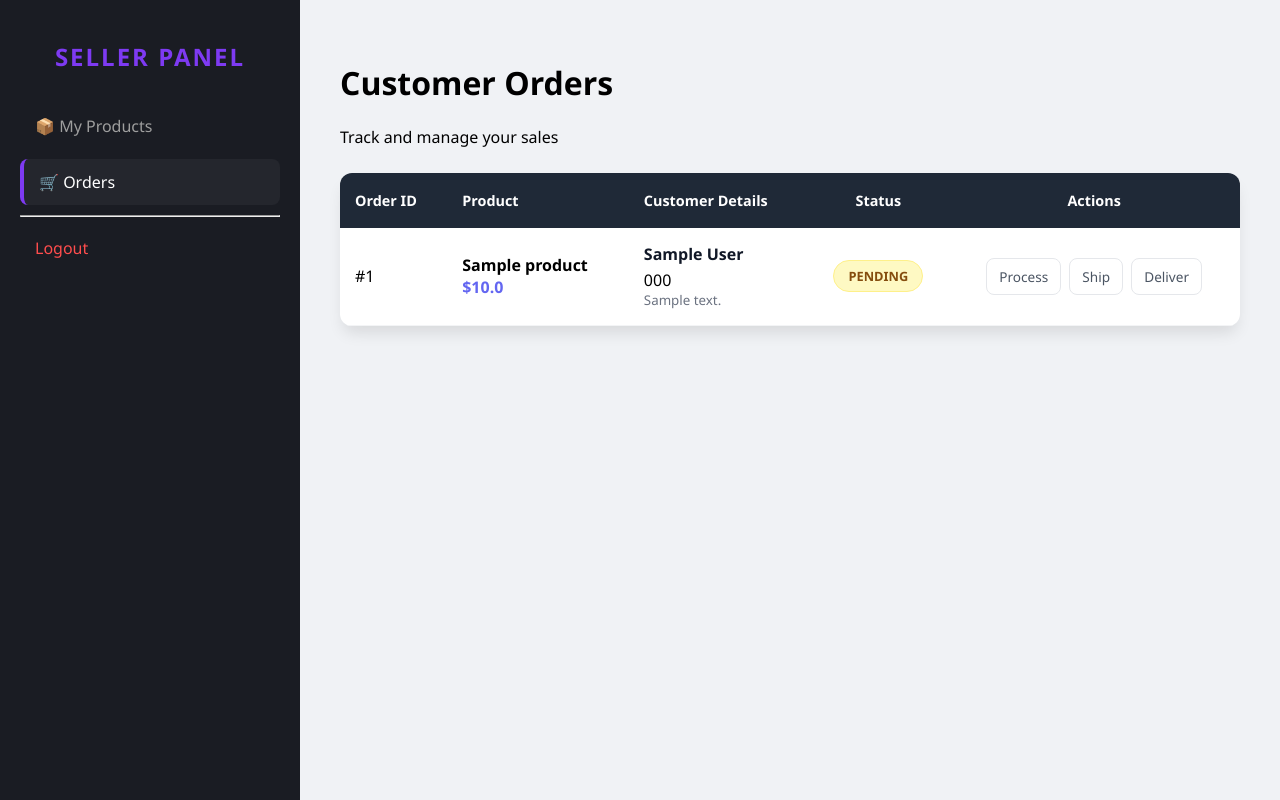
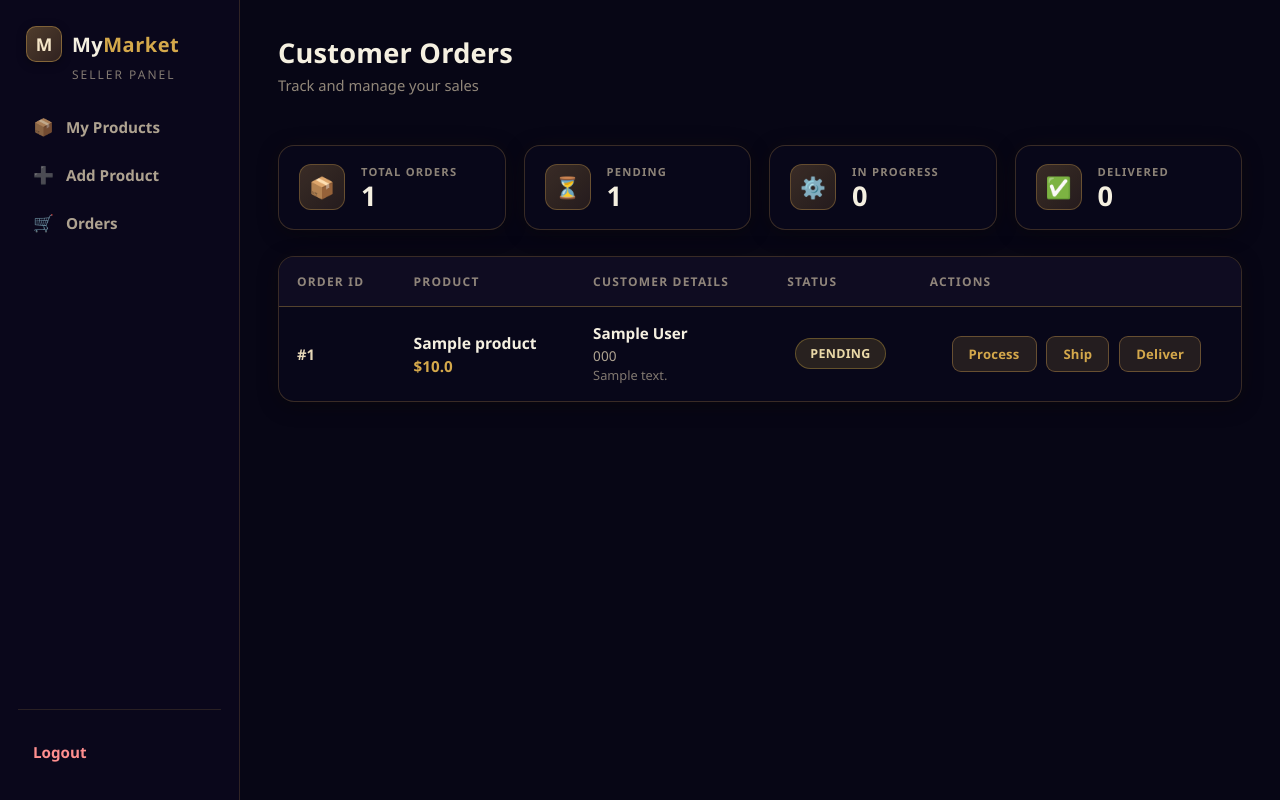
Before and after one commit to yaroslav-yarmak/flask-marketplace, a Flask app: template templates/seller_orders.html in a window 1280 px wide. Run offline with Flask 3, Linux system fonts and the light colour scheme; the template is opened without the code that fills it: values that come from a table or form of the project are taken from there, others are empty; tables that the repository leaves empty hold one stand-in row (values such as "Sample post").

Commit message:
Redesign seller orders page

```diff
--- /dev/null
+++ b/static/seller_orders_page.css
@@ -0,0 +1,469 @@
+/* =========================================================
+   SELLER ORDERS — Japanese Marketplace Theme
+   Sidebar replicated from dashboard.css (visual identical).
+   Dedicated stylesheet — used ONLY by templates/seller_orders.html
+   ========================================================= */
+
+/* --- BASE --- */
+* {
+    box-sizing: border-box;
+}
+
+html {
+    scroll-behavior: smooth;
+}
+
+body {
+    margin: 0;
+    padding: 0;
+    font-family: 'Segoe UI', Tahoma, Geneva, Verdana, sans-serif;
+    background: #070615;
+    min-height: 100vh;
+    color: #f5f0e1;
+}
+
+/* --- LAYOUT --- */
+.dashboard-wrap {
+    display: flex;
+    min-height: 100vh;
+}
+
+/* ============ SIDEBAR (replicated from dashboard.css) ============ */
+.sidebar {
+    width: 240px;
+    min-width: 240px;
+    background: rgba(10, 8, 28, 0.92);
+    border-right: 1px solid rgba(184, 142, 72, 0.22);
+    display: flex;
+    flex-direction: column;
+    padding: 26px 18px;
+    position: sticky;
+    top: 0;
+    height: 100vh;
+}
+
+.brand {
+    display: flex;
+    align-items: center;
+    gap: 10px;
+    padding: 0 8px;
+}
+
+.brand-mark {
+    width: 36px;
+    height: 36px;
+    border-radius: 10px;
+    background: linear-gradient(135deg, rgba(184, 142, 72, 0.4) 0%, rgba(140, 100, 45, 0.3) 100%);
+    border: 1px solid rgba(184, 142, 72, 0.55);
+    color: #f5e6c8;
+    font-weight: 800;
+    font-size: 1.1rem;
+    display: flex;
+    align-items: center;
+    justify-content: center;
+    box-shadow: 0 2px 10px rgba(0, 0, 0, 0.35);
+}
+
+.brand-text {
+    font-size: 1.25rem;
+    font-weight: 800;
+    letter-spacing: 0.5px;
+    color: #f5f0e1;
+}
+
+.brand-text span {
+    color: #d4a84b;
+}
+
+.brand-sub {
+    margin: 4px 0 22px 54px;
+    font-size: 0.75rem;
+    letter-spacing: 2px;
+    text-transform: uppercase;
+    color: rgba(230, 215, 184, 0.55);
+}
+
+.nav {
+    display: flex;
+    flex-direction: column;
+    gap: 4px;
+}
+
+.nav-link {
+    display: flex;
+    align-items: center;
+    gap: 12px;
+    padding: 11px 14px;
+    border-radius: 10px;
+    color: rgba(230, 215, 184, 0.75);
+    text-decoration: none;
+    font-weight: 600;
+    font-size: 0.95rem;
+    transition: background 0.25s, color 0.25s, border-color 0.25s, box-shadow 0.25s;
+    border: 1px solid transparent;
+}
+
+.nav-icon {
+    font-size: 1.05rem;
+    line-height: 1;
+}
+
+.nav-link:hover {
+    color: #f5f0e1;
+    background: rgba(30, 27, 55, 0.6);
+}
+
+.nav-link.active {
+    background: linear-gradient(135deg, rgba(184, 142, 72, 0.28) 0%, rgba(140, 100, 45, 0.22) 100%);
+    color: #d4a84b;
+    border-color: rgba(184, 142, 72, 0.5);
+    box-shadow:
+        0 2px 10px rgba(0, 0, 0, 0.3),
+        inset 0 0 12px rgba(184, 142, 72, 0.08);
+}
+
+.sidebar-footer {
+    margin-top: auto;
+    padding-top: 20px;
+    border-top: 1px solid rgba(184, 142, 72, 0.18);
+}
+
+.logout-link {
+    color: #ff8f8f;
+}
+
+.logout-link:hover {
+    color: #ffb3b3;
+    background: rgba(120, 40, 40, 0.25);
+}
+
+/* ============ MAIN ============ */
+.main {
+    flex: 1;
+    padding: 34px 38px;
+    min-width: 0;
+}
+
+/* --- TOP BAR --- */
+.top-bar {
+    display: flex;
+    justify-content: space-between;
+    align-items: center;
+    margin-bottom: 26px;
+}
+
+.title-block h1 {
+    margin: 0 0 4px 0;
+    font-size: 1.7rem;
+    font-weight: 800;
+    letter-spacing: 0.2px;
+    color: #f5f0e1;
+}
+
+.subtitle {
+    margin: 0;
+    color: rgba(230, 215, 184, 0.62);
+    font-size: 0.92rem;
+}
+
+/* ============ FLASH MESSAGES ============ */
+.flash-container {
+    margin-bottom: 24px;
+    display: flex;
+    flex-direction: column;
+    gap: 10px;
+    align-items: flex-end;
+}
+
+.flash-item {
+    padding: 13px 18px;
+    border-radius: 10px;
+    font-size: 0.9rem;
+    font-weight: 600;
+    line-height: 1.4;
+    min-width: 280px;
+    background: rgba(40, 110, 60, 0.3);
+    color: #a9d8b4;
+    border: 1px solid rgba(70, 150, 90, 0.4);
+    box-shadow: 0 4px 12px rgba(0, 0, 0, 0.3);
+    animation: fadeInRight 0.5s ease-out;
+}
+
+.flash-item.flash-danger {
+    background: rgba(120, 40, 40, 0.35);
+    color: #f0b0b0;
+    border: 1px solid rgba(200, 80, 80, 0.4);
+}
+
+@keyframes fadeInRight {
+    from { opacity: 0; transform: translateX(20px); }
+    to { opacity: 1; transform: translateX(0); }
+}
+
+/* ============ SUMMARY CARDS ============ */
+.stats-grid {
+    display: grid;
+    grid-template-columns: repeat(4, minmax(0, 1fr));
+    gap: 18px;
+    margin-bottom: 26px;
+}
+
+.stat-card {
+    display: flex;
+    align-items: center;
+    gap: 16px;
+    padding: 18px 20px;
+    background: rgba(10, 8, 28, 0.78);
+    backdrop-filter: blur(12px);
+    -webkit-backdrop-filter: blur(12px);
+    border: 1px solid rgba(184, 142, 72, 0.28);
+    border-radius: 16px;
+    box-shadow:
+        0 4px 20px rgba(0, 0, 0, 0.35),
+        0 0 28px rgba(184, 142, 72, 0.05);
+    transition: transform 0.2s, border-color 0.2s, box-shadow 0.2s;
+}
+
+.stat-card:hover {
+    border-color: rgba(184, 142, 72, 0.45);
+    transform: translateY(-2px);
+    box-shadow:
+        0 8px 26px rgba(0, 0, 0, 0.45),
+        0 0 34px rgba(184, 142, 72, 0.08);
+}
+
+.stat-icon {
+    width: 46px;
+    height: 46px;
+    min-width: 46px;
+    border-radius: 12px;
+    background: linear-gradient(135deg, rgba(184, 142, 72, 0.28) 0%, rgba(140, 100, 45, 0.22) 100%);
+    border: 1px solid rgba(184, 142, 72, 0.4);
+    display: flex;
+    align-items: center;
+    justify-content: center;
+    font-size: 1.3rem;
+}
+
+.stat-body {
+    min-width: 0;
+}
+
+.stat-label {
+    margin: 0 0 2px 0;
+    font-size: 0.7rem;
+    font-weight: 700;
+    letter-spacing: 1.2px;
+    text-transform: uppercase;
+    color: rgba(230, 215, 184, 0.6);
+    white-space: nowrap;
+}
+
+.stat-value {
+    margin: 0;
+    font-size: 1.7rem;
+    font-weight: 800;
+    line-height: 1.1;
+    color: #f5f0e1;
+}
+
+/* ============ ORDERS TABLE ============ */
+.orders-panel {
+    background: rgba(10, 8, 28, 0.78);
+    backdrop-filter: blur(12px);
+    -webkit-backdrop-filter: blur(12px);
+    border: 1px solid rgba(184, 142, 72, 0.28);
+    border-radius: 16px;
+    box-shadow:
+        0 4px 20px rgba(0, 0, 0, 0.35),
+        0 0 28px rgba(184, 142, 72, 0.05);
+    overflow: hidden;
+}
+
+.orders-table {
+    width: 100%;
+    border-collapse: collapse;
+    font-size: 0.92rem;
+}
+
+.orders-table thead th {
+    padding: 16px 18px;
+    text-align: left;
+    font-weight: 700;
+    font-size: 0.75rem;
+    letter-spacing: 1.2px;
+    text-transform: uppercase;
+    color: rgba(230, 215, 184, 0.6);
+    background: rgba(20, 18, 40, 0.6);
+    border-bottom: 1px solid rgba(184, 142, 72, 0.25);
+    white-space: nowrap;
+}
+
+.orders-table tbody td {
+    padding: 16px 18px;
+    border-bottom: 1px solid rgba(184, 142, 72, 0.12);
+    vertical-align: middle;
+    color: #e6d7b8;
+}
+
+.orders-table tbody tr:last-child td {
+    border-bottom: none;
+}
+
+.orders-table tbody tr {
+    transition: background 0.2s;
+}
+
+.orders-table tbody tr:hover {
+    background: rgba(20, 18, 40, 0.5);
+}
+
+/* Order ID */
+.order-id {
+    font-weight: 800;
+    color: #d4a84b;
+    white-space: nowrap;
+}
+
+/* Product cell */
+.product-cell strong {
+    color: #f5f0e1;
+    display: block;
+    font-size: 0.98rem;
+}
+
+.product-price {
+    color: #d4a84b;
+    font-weight: 700;
+    font-size: 0.95rem;
+    margin-top: 2px;
+}
+
+/* Customer cell */
+.customer-info strong {
+    color: #f5f0e1;
+    display: block;
+    margin-bottom: 3px;
+    font-size: 0.95rem;
+}
+
+.customer-info span {
+    color: rgba(230, 215, 184, 0.75);
+    display: block;
+    font-size: 0.85rem;
+}
+
+.customer-info small {
+    color: rgba(230, 215, 184, 0.55);
+    line-height: 1.4;
+    display: block;
+    font-size: 0.8rem;
+    margin-top: 2px;
+}
+
+/* Status badge */
+.status-cell {
+    text-align: center;
+    white-space: nowrap;
+}
+
+.status-badge {
+    padding: 6px 14px;
+    border-radius: 999px;
+    font-size: 0.78rem;
+    font-weight: 700;
+    text-transform: uppercase;
+    letter-spacing: 0.3px;
+    display: inline-block;
+}
+
+.status-pending {
+    background: rgba(190, 155, 60, 0.18);
+    color: #ead9a8;
+    border: 1px solid rgba(190, 155, 60, 0.4);
+}
+
+.status-processing {
+    background: rgba(80, 125, 200, 0.18);
+    color: #b8d0f0;
+    border: 1px solid rgba(90, 140, 210, 0.4);
+}
+
+.status-shipped {
+    background: rgba(130, 110, 220, 0.18);
+    color: #c9c2ef;
+    border: 1px solid rgba(140, 120, 230, 0.4);
+}
+
+.status-delivered {
+    background: rgba(70, 150, 90, 0.22);
+    color: #a9d8b4;
+    border: 1px solid rgba(70, 150, 90, 0.4);
+}
+
+.status-cancelled {
+    background: rgba(120, 40, 40, 0.3);
+    color: #f0b0b0;
+    border: 1px solid rgba(200, 80, 80, 0.4);
+}
+
+/* Action buttons */
+.actions-cell {
+    text-align: center;
+    white-space: nowrap;
+}
+
+.action-btn {
+    display: inline-block;
+    padding: 8px 16px;
+    margin: 3px 3px;
+    border-radius: 9px;
+    text-decoration: none;
+    font-size: 0.82rem;
+    font-weight: 700;
+    letter-spacing: 0.2px;
+    background: rgba(184, 142, 72, 0.16);
+    border: 1px solid rgba(184, 142, 72, 0.45);
+    color: #d4a84b;
+    transition: background 0.2s, border-color 0.2s, transform 0.2s, box-shadow 0.2s;
+}
+
+.action-btn:hover {
+    background: rgba(184, 142, 72, 0.3);
+    border-color: rgba(184, 142, 72, 0.7);
+    color: #f5e6c8;
+    transform: translateY(-1px);
+    box-shadow: 0 4px 14px rgba(0, 0, 0, 0.35);
+}
+
+/* ============ EMPTY STATE ============ */
+.empty-state {
+    text-align: center;
+    padding: 70px 30px;
+    background: rgba(10, 8, 28, 0.72);
+    backdrop-filter: blur(10px);
+    -webkit-backdrop-filter: blur(10px);
+    border: 1px dashed rgba(184, 142, 72, 0.35);
+    border-radius: 18px;
+    box-shadow: 0 4px 18px rgba(0, 0, 0, 0.3);
+}
+
+.empty-icon {
+    font-size: 3.2rem;
+    margin-bottom: 14px;
+    opacity: 0.85;
+}
+
+.empty-state h2 {
+    margin: 0 0 8px 0;
+    font-size: 1.4rem;
+    font-weight: 800;
+    color: #f5f0e1;
+}
+
+.empty-state p {
+    margin: 0;
+    max-width: 380px;
+    color: rgba(230, 215, 184, 0.65);
+    line-height: 1.5;
+}
--- a/templates/seller_orders.html
+++ b/templates/seller_orders.html
@@ -2,94 +2,170 @@
 <html lang="en">
 <head>
     <meta charset="UTF-8">
-    <title>My Orders - Seller Panel</title>
-    <link rel="stylesheet" href="{{ url_for('static', filename='admin.css') }}">
-    <link rel="stylesheet" href="{{ url_for('static', filename='seller_orders.css') }}">
+    <meta name="viewport" content="width=device-width, initial-scale=1.0">
+    <title>Customer Orders - Seller Panel</title>
+    <link rel="stylesheet" href="{{ url_for('static', filename='seller_orders_page.css') }}">
 </head>
+
 <body>
-<div class="admin-container">
-    <aside class="admin-sidebar">
-        <div class="sidebar-header"><h2>Seller Panel</h2></div>
-        <nav>
-            <ul>
-                <li><a href="/dashboard">📦 My Products</a></li>
-                <li class="active"><a href="/orders">🛒 Orders</a></li>
-                <hr>
-                <li><a href="/logout" class="logout">Logout</a></li>
-            </ul>
+
+<!-- Summary stats computed from existing orders data only -->
+{% set ns = namespace(pending=0, in_progress=0, delivered=0) %}
+{% for order in orders %}
+    {% if order.status == 'Pending' %}
+        {% set ns.pending = ns.pending + 1 %}
+    {% elif order.status == 'Processing' or order.status == 'Shipped' %}
+        {% set ns.in_progress = ns.in_progress + 1 %}
+    {% elif order.status == 'Delivered' %}
+        {% set ns.delivered = ns.delivered + 1 %}
+    {% endif %}
+{% endfor %}
+
+<div class="dashboard-wrap">
+
+    <!-- SIDEBAR -->
+    <aside class="sidebar">
+        <div class="brand">
+            <span class="brand-mark">M</span>
+            <span class="brand-text">My<span>Market</span></span>
+        </div>
+        <p class="brand-sub">Seller Panel</p>
+
+        <nav class="nav">
+            <a href="/dashboard" class="nav-link {% if request.path == '/dashboard' %}active{% endif %}">
+                <span class="nav-icon">📦</span>
+                <span>My Products</span>
+            </a>
+
+            <a href="/add-product" class="nav-link {% if request.path == '/add-product' %}active{% endif %}">
+                <span class="nav-icon">➕</span>
+                <span>Add Product</span>
+            </a>
+
+            <a href="/orders" class="nav-link {% if request.path == '/orders' %}active{% endif %}">
+                <span class="nav-icon">🛒</span>
+                <span>Orders</span>
+            </a>
         </nav>
+
+        <div class="sidebar-footer">
+            <a href="/logout" class="nav-link logout-link">Logout</a>
+        </div>
     </aside>
 
-    <main class="admin-main">
-        <header>
+    <!-- MAIN -->
+    <main class="main">
+
+        <header class="top-bar">
+            <div class="title-block">
                 <h1>Customer Orders</h1>
-            <p>Track and manage your sales</p>
+                <p class="subtitle">Track and manage your sales</p>
+            </div>
         </header>
-        <div style="position: relative;">
+
+        <div class="flash-container">
             {% with messages = get_flashed_messages(with_categories=true) %}
               {% if messages %}
-                <div style="position: absolute; top: -60px; right: 0; z-index: 1000; min-width: 300px;">
                 {% for category, message in messages %}
-                    <div style="padding: 12px 20px; border-radius: 8px; background-color: #dcfce7; color: #166534; border: 1px solid #bbf7d0; box-shadow: 0 4px 6px rgba(0,0,0,0.1); font-size: 0.9em; animation: fadeInRight 0.5s ease-out;">
+                  <div class="flash-item flash-{{ category if category != 'message' else 'success' }}">
                     ✅ {{ message }}
                   </div>
                 {% endfor %}
-                </div>
               {% endif %}
             {% endwith %}
         </div>
 
-        <style>
-        @keyframes fadeInRight {
-            from { opacity: 0; transform: translateX(20px); }
-            to { opacity: 1; transform: translateX(0); }
-        }
-        </style>
+        <!-- SUMMARY CARDS -->
+        <section class="stats-grid">
+            <div class="stat-card">
+                <div class="stat-icon">📦</div>
+                <div class="stat-body">
+                    <p class="stat-label">Total Orders</p>
+                    <p class="stat-value">{{ orders|length }}</p>
+                </div>
+            </div>
+
+            <div class="stat-card">
+                <div class="stat-icon">⏳</div>
+                <div class="stat-body">
+                    <p class="stat-label">Pending</p>
+                    <p class="stat-value">{{ ns.pending }}</p>
+                </div>
+            </div>
+
+            <div class="stat-card">
+                <div class="stat-icon">⚙️</div>
+                <div class="stat-body">
+                    <p class="stat-label">In Progress</p>
+                    <p class="stat-value">{{ ns.in_progress }}</p>
+                </div>
+            </div>
+
+            <div class="stat-card">
+                <div class="stat-icon">✅</div>
+                <div class="stat-body">
+                    <p class="stat-label">Delivered</p>
+                    <p class="stat-value">{{ ns.delivered }}</p>
+                </div>
+            </div>
+        </section>
+
+        <!-- ORDERS TABLE -->
+        {% if orders %}
+
+        <div class="orders-panel">
             <table class="orders-table">
                 <thead>
                     <tr>
                         <th>Order ID</th>
                         <th>Product</th>
                         <th>Customer Details</th>
-                    <th style="text-align: center;">Status</th>
-                    <th style="text-align: center;">Actions</th>
+                        <th class="status-cell">Status</th>
+                        <th class="actions-cell">Actions</th>
                     </tr>
                 </thead>
                 <tbody>
                     {% for order in orders %}
                     <tr>
-                    <td>#{{ order.id }}</td>
-                    <td>
+                        <td class="order-id">#{{ order.id }}</td>
+                        <td class="product-cell">
                             <strong>{{ order.product.title }}</strong>
-                        <div style="color: #6366f1; font-weight: 600;">${{ order.product.price }}</div>
+                            <div class="product-price">${{ order.product.price }}</div>
                         </td>
                         <td class="customer-info">
                             <strong>{{ order.full_name }}</strong>
                             <span>{{ order.phone }}</span>
                             <small>{{ order.address }}</small>
                         </td>
-                    <td style="text-align: center;">
+                        <td class="status-cell">
                             <span class="status-badge status-{{ order.status.lower() }}">
                                 {{ order.status }}
                             </span>
                         </td>
-                    <td style="text-align: center;">
+                        <td class="actions-cell">
                             <a href="{{ url_for('seller.update_order_status_route', order_id=order.id, status='Processing') }}" class="action-btn">Process</a>
                             <a href="{{ url_for('seller.update_order_status_route', order_id=order.id, status='Shipped') }}" class="action-btn">Ship</a>
                             <a href="{{ url_for('seller.update_order_status_route', order_id=order.id, status='Delivered') }}" class="action-btn">Deliver</a>
                         </td>
                     </tr>
-                {% else %}
-                <tr>
-                    <td colspan="5" style="padding: 50px; text-align: center; color: #9ca3af;">
-                        <div style="font-size: 3em; margin-bottom: 10px;">📦</div>
-                        No orders received yet.
-                    </td>
-                </tr>
                     {% endfor %}
                 </tbody>
             </table>
+        </div>
+
+        {% else %}
+
+        <div class="empty-state">
+            <div class="empty-icon">📦</div>
+            <h2>No orders received yet</h2>
+            <p>When customers place orders, they will appear here for you to manage.</p>
+        </div>
+
+        {% endif %}
+
     </main>
+
 </div>
+
 </body>
 </html>
```
Lines whose indentation alone changed are shown as unchanged.
